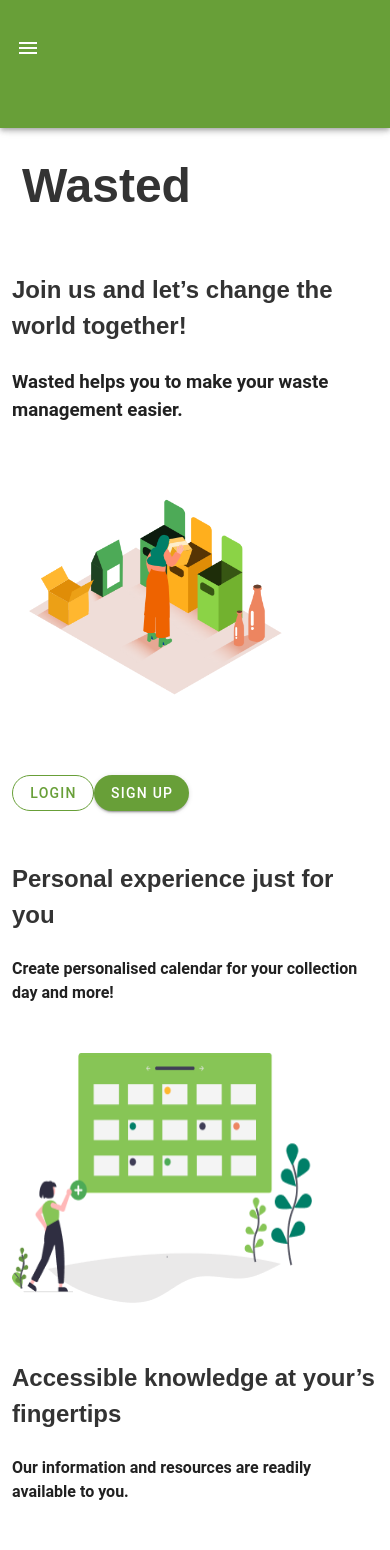
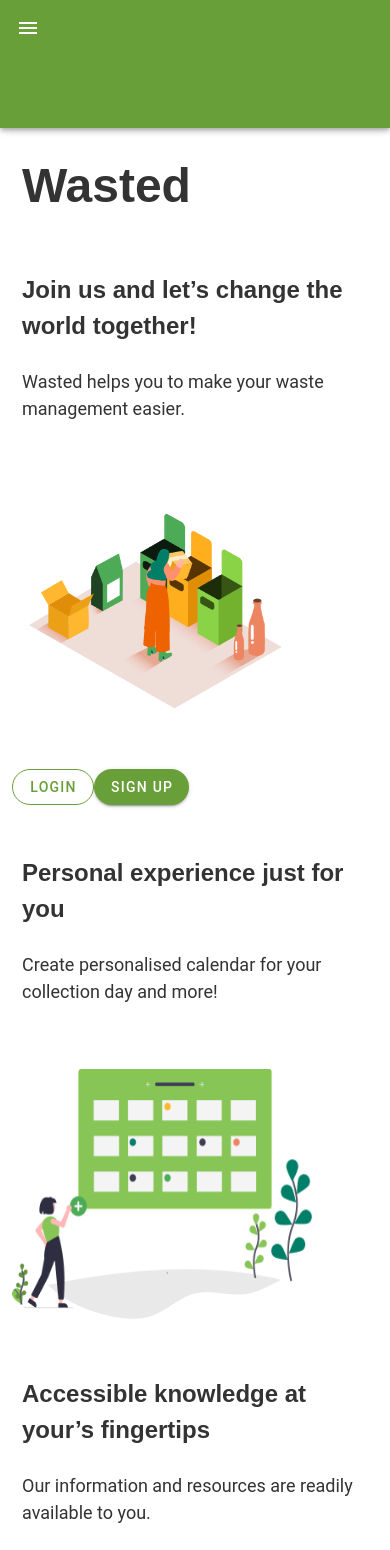
Before and after one commit to claudmiine/Wasted-backup, a Vue app: page / in a window 390 px wide. Shown: the top 1550 px of the page. Built offline with nearby package versions, Linux system fonts and the light colour scheme.

Commit message:
add styles

```diff
--- a/src/views/AtozView.vue
+++ b/src/views/AtozView.vue
@@ -1,17 +1,12 @@
 <template>
   <div>
-<h2>What to do with…?</h2>
+    <h1>What to do with…?</h1>
     <h3>Don’t mix the waste again! Use our handy A-Z guide to help you recycle like a master! </h3>
 
-  <v-card
-    class="mx-auto"
-    width="auto">
+    <v-card class="mx-auto" width="auto">
       <v-list>
 
-        <v-list-group
-          no-action
-          sub-group
-        >
+        <v-list-group no-action sub-group>
           <template v-slot:activator>
             <v-list-item-content>
               <v-list-item-title>Aerosols </v-list-item-title>
@@ -19,7 +14,7 @@
           </template>
 
 
-          <p>Tip: Use pump sprays instead.  </p>
+          <p>Tip: Use pump sprays instead. </p>
           <p> Bin? Green bin</p>
           <img alt="Recycling photo" class="recycling" src="@/assets/plastic (1).png" width="35" height="35" />
           <v-list-item-title v-text="title"></v-list-item-title>
@@ -29,10 +24,7 @@
           </v-list-item-icon>
         </v-list-group>
 
-      <v-list-group
-          no-action
-          sub-group
-        >
+        <v-list-group no-action sub-group>
           <template v-slot:activator>
             <v-list-item-content>
               <v-list-item-title>Aluminium cans </v-list-item-title>
@@ -51,10 +43,7 @@
 
         </v-list-group>
 
-      <v-list-group
-          no-action
-          sub-group
-        >
+        <v-list-group no-action sub-group>
           <template v-slot:activator>
             <v-list-item-content>
               <v-list-item-title>Aluminium foil </v-list-item-title>
@@ -85,11 +74,36 @@
 }
 </script>
 <style>
+@media (max-width: 1024px) {
   h2 h3 {
     font-size: 56px;
     font-family: sans-serif;
     text-align: left;
-  margin-bottom: 24px;
-  color:#333333
+    color: #333333;
 
-}</style>
+  }
+
+  h1 {
+    font-size: 48px;
+    font-family: Arial, Helvetica, sans-serif;
+    text-align: left;
+    margin: 10px;
+    color: #333333;
+  }
+
+  h3 {
+    margin: 10px;
+  }
+
+  p {
+    font-size: large;
+    color: #333333;
+  }
+
+  v-list-item-title {
+    color: #333333;
+    font-family: Arial, Helvetica, sans-serif;
+    font-weight: bold;
+  }
+}
+</style>
--- a/src/views/HomeView.vue
+++ b/src/views/HomeView.vue
@@ -3,8 +3,8 @@
   <div class="container">
 
     <h1>Wasted</h1>
-   <h2> Join us and let’s change the world together!</h2>
-      <h3>Wasted helps you to make your waste management easier.</h3>
+    <h2> Join us and let’s change the world together!</h2>
+      <p>Wasted helps you to make your waste management easier.</p>
     <img alt="Recycling photo" class="recycling" src="@/assets/recycling.png" width="300" height="300" />
 
 
@@ -24,12 +24,12 @@
     >Sign up</v-btn>
 
       <h2> Personal experience just for you</h2>
-      <h4>Create personalised calendar for your collection day and more!</h4>
+      <p>Create personalised calendar for your collection day and more!</p>
       <br>
        <img alt="Calendar photo" class="calendar" src="@/assets/Calendar.png" width="300" height="250" />
 
       <h2>Accessible knowledge at your’s fingertips</h2>
-      <h4>Our information and resources are readily available to you.</h4>
+      <p>Our information and resources are readily available to you.</p>
       <br>
        <img alt="Phone photo" class="phone" src="@/assets/Phone.png" width="300" height="300" />
 
@@ -59,26 +59,40 @@ export default {
   flex-direction: column;
   align-items: center;
 } */
-p {
+h4 {
 font-size: 20px;
+margin-left: 10px;
+font-family: Arial, Helvetica, sans-serif;
 }
 h1 {
   font-size: 56px;
   font-family: Helvetica;
   text-align: left;
-  margin-bottom: 24px;
+  /* margin-bottom: 24px; */
   color:#333333
 }
+h2 {
+margin-left: 10px;
+/* margin-bottom: 0px; */
+ }
 
+p h2 h3 h4 {
+font-family: Arial, Helvetica, sans-serif;
+ color: #333333;
 
-}
-p h2 h3 h4{
-font-family: Arial, Helvetica, sans-serif;
- color: #333333
 }
 img {
   margin-top: 24px;
 
 }
+p{
+font-weight: 400;
+margin-left: 10px;
+margin-top: 0px
+}
+/* v-btn button{
+margin-right: 10px;
+} */
+}
 
   </style>
--- a/src/views/LoginView.vue
+++ b/src/views/LoginView.vue
@@ -8,16 +8,8 @@
     <v-form v-model="valid">
       <v-container>
         <v-row>
-        <v-col
-          cols="12"
-          md="4"
-        >
-           <v-text-field
-            v-model="email"
-            :rules="emailRules"
-            label="E-mail"
-            required
-          ></v-text-field>
+          <v-col cols="12" md="4">
+            <v-text-field v-model="email" :rules="emailRules" label="E-mail" required></v-text-field>
           </v-col>
         </v-row>
       </v-container>
@@ -26,28 +18,12 @@
     <v-form>
       <v-container fluid>
         <v-row>
-        <v-col
-          cols="12"
-          sm="6"
-        >
-          <v-text-field
-            v-model="password"
-            :append-icon="show1 ? 'mdi-eye' : 'mdi-eye-off'"
-            :rules="[rules.required, rules.min]"
-            :type="show1 ? 'text' : ''"
-            name="input-10-1"
-            label="Password"
-            hint="At least 8 characters"
-            counter
-            @click:append="show1 = !show1"
-          ></v-text-field>
+          <v-col cols="12" sm="6">
+            <v-text-field v-model="password" :append-icon="show1 ? 'mdi-eye' : 'mdi-eye-off'"
+              :rules="[rules.required, rules.min]" :type="show1 ? 'text' : ''" name="input-10-1" label="Password"
+              hint="At least 8 characters" counter @click:append="show1 = !show1"></v-text-field>
 
-            <v-btn
-        rounded
-      color="light-green darken-2"
-      dark
-
-        @click="login">
+            <v-btn rounded color="light-green darken-2" dark @click="login">
               Login </v-btn>
 
             <p> Don't have an account? You can <router-link to="/register">create one.</router-link></p>
@@ -67,8 +43,8 @@ import { getAuth, signInWithEmailAndPassword } from "firebase/auth";
 export default {
   name: 'LoginView',
   data() {
-    return{
-    email:'',
+    return {
+      email: '',
       // password:'',
       show1: false,
       show2: true,
@@ -83,7 +59,7 @@ data() {
     };
   },
   methods: {
-    login: function(){
+    login: function () {
       const auth = getAuth();
       signInWithEmailAndPassword(auth, this.email, this.password)
         .then((userCredential) => {
@@ -108,35 +84,47 @@ signInWithEmailAndPassword(auth, this.email, this.password)
 
 
 
-<style>
+<style scoped>
 @media (max-width: 1024px) {
+
   /* .about {
     min-height: 100vh;
     display: flex;
     align-items: center;
   } */
-  .login{
-    margin-top: 40px;
+  .login {
+    margin-top: 40px auto;
   }
+
   input {
-    margin: 10px 0;
+    /* margin:10px ; */
+    width: auto;
     padding: 15px;
   }
+
   button {
     margin-top: 20px;
     cursor: pointer;
   }
-  p{
+
+  p {
     margin-top: 40px;
     font-size: 13px;
+    font-weight: 600;
   }
+
   p a {
     text-decoration: underline;
     cursor: pointer;
   }
+
   body {
     font-family: "HelveticaNeue-Light", "Helvetica Neue Light", "Helvetica Neue", Helvetica, Arial, "Lucida Grande", sans-serif;
     font-weight: 300;
   }
+
+  img {
+    align-items: center;
+  }
 }
 </style>
```
Lines whose indentation alone changed are shown as unchanged.
